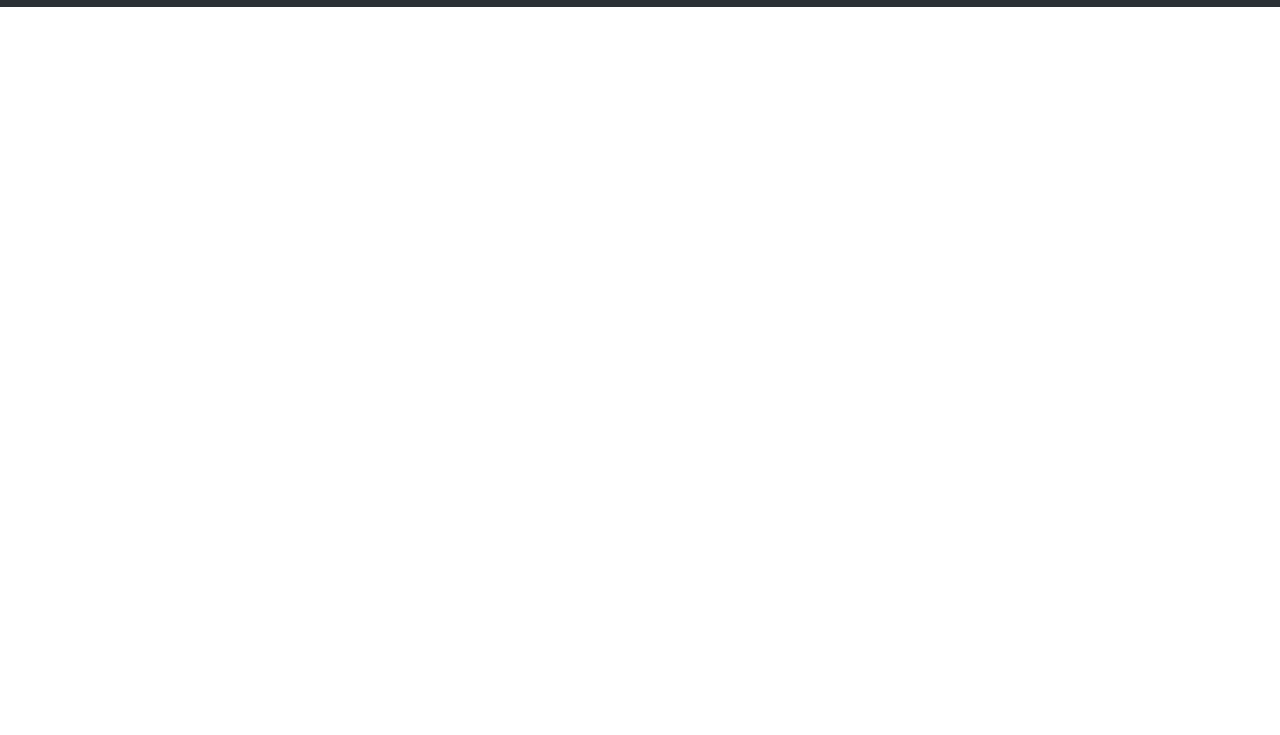
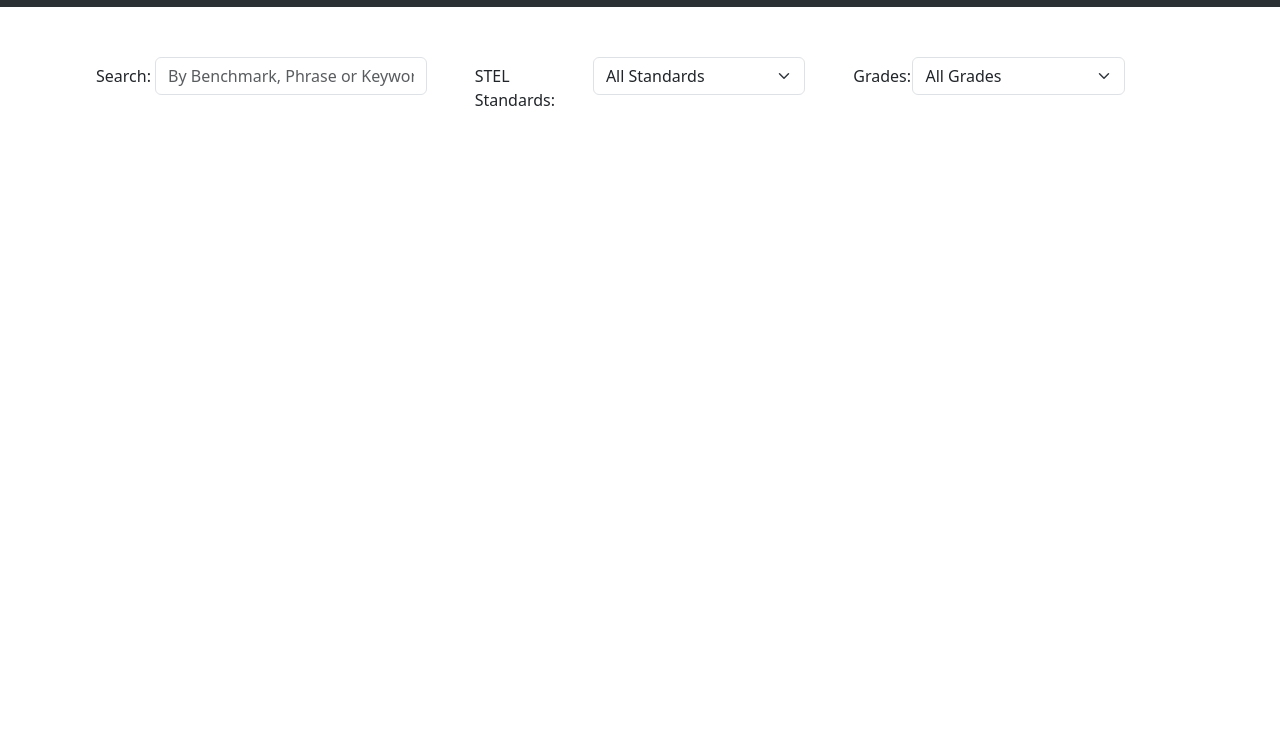
Before and after one commit to iteea-stel-etool/iteea-stel-etool.github.io, a plain HTML site: page index.html in a window 1280 px wide. Shown: the part 65-800 px from the top of the page. Drawn offline with nearby package versions, Linux system fonts and the light colour scheme.

Commit message:
Setup input selections

```diff
--- a/index.html
+++ b/index.html
@@ -27,6 +27,48 @@
     </nav>
 
     <main class="wrapper">
+      <div class="row g-5">
+        <div class="col-md-4">
+          <div class="row">
+            <label for="searchInput" class="col-sm-2 col-form-label">Search: </label>
+            <div class="col">
+              <input type="email" class="form-control" id="searchInput" placeholder="By Benchmark, Phrase or Keyword (EX: 1A)...">
+            </div>
+          </div>
+        </div>
+        <div class="col">
+          <div class="row">
+            <label for="standards" class="col-form-label col-sm-4">STEL Standards:</label>
+            <div class="col">
+              <select id="standards" class="form-select">
+                <option selected>All Standards</option>
+                <option value="STEL-1">1 - Nature and Characteristics</option>
+                <option value="STEL-2">2 - Core Concepts</option>
+                <option value="STEL-3">3 - Integration of Knowledge</option>
+                <option value="STEL-4">4 - Impact of Technology</option>
+                <option value="STEL-5">5 - Influence of Society</option>
+                <option value="STEL-6">6 - History of Technology</option>
+                <option value="STEL-7">7 - Design in TEE</option>
+                <option value="STEL-8">8 - Apply, Maintain, Assess</option>
+              </select>
+            </div>
+          </div>
+        </div>
+        <div class="col">
+          <div class="row">
+            <label for="gradeInput" class="col-form-label col-sm-2">Grades:</label>
+            <div class="col-sm-8">
+              <select id="gradeInput" class="form-select">
+                <option selected>All Grades</option>
+                <option>Pre-K-2</option>
+                <option>3-5</option>
+                <option>6-8</option>
+                <option>9-12</option>
+              </select>
+            </div>
+          </div>
+        </div>
+      </div>
     </main>
 
     <div class="modal fade" id="contactModal" tabindex="-1" aria-labelledby="contactModalLabel" aria-hidden="true">
```
